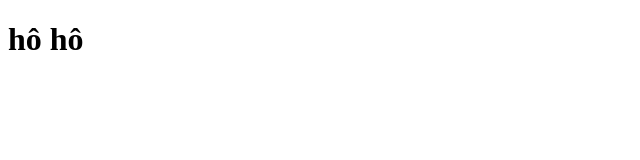
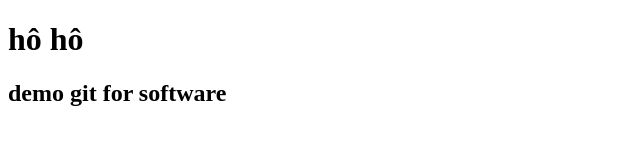
Before and after one commit to codermyl/demo-git, a plain HTML site: page index.html in a window 1280 px wide. Shown: the whole page, without its empty margins (0-640 px from the left). Drawn offline with Linux system fonts and the light colour scheme.

Commit message:
forth commit

```diff
--- a/index.html
+++ b/index.html
@@ -7,5 +7,6 @@
 </head>
 <body>
     <h1>hô hô</h1>
+    <h2>demo git for software</h2>
 </body>
 </html>
```
